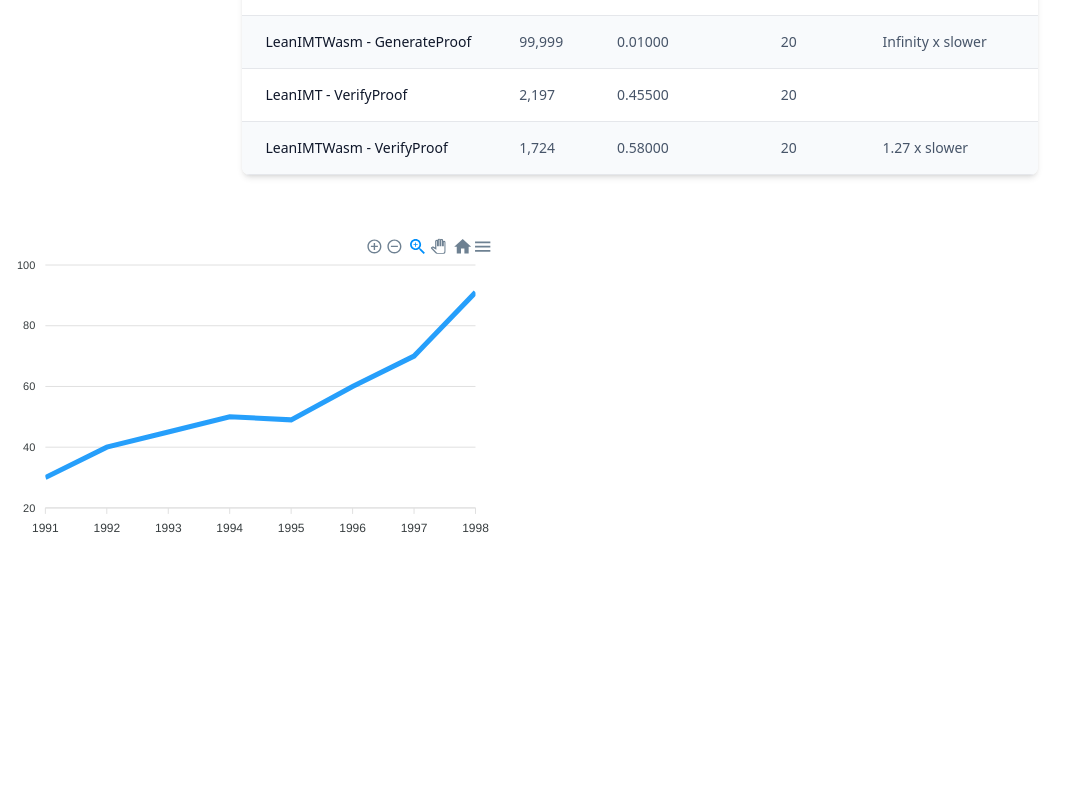
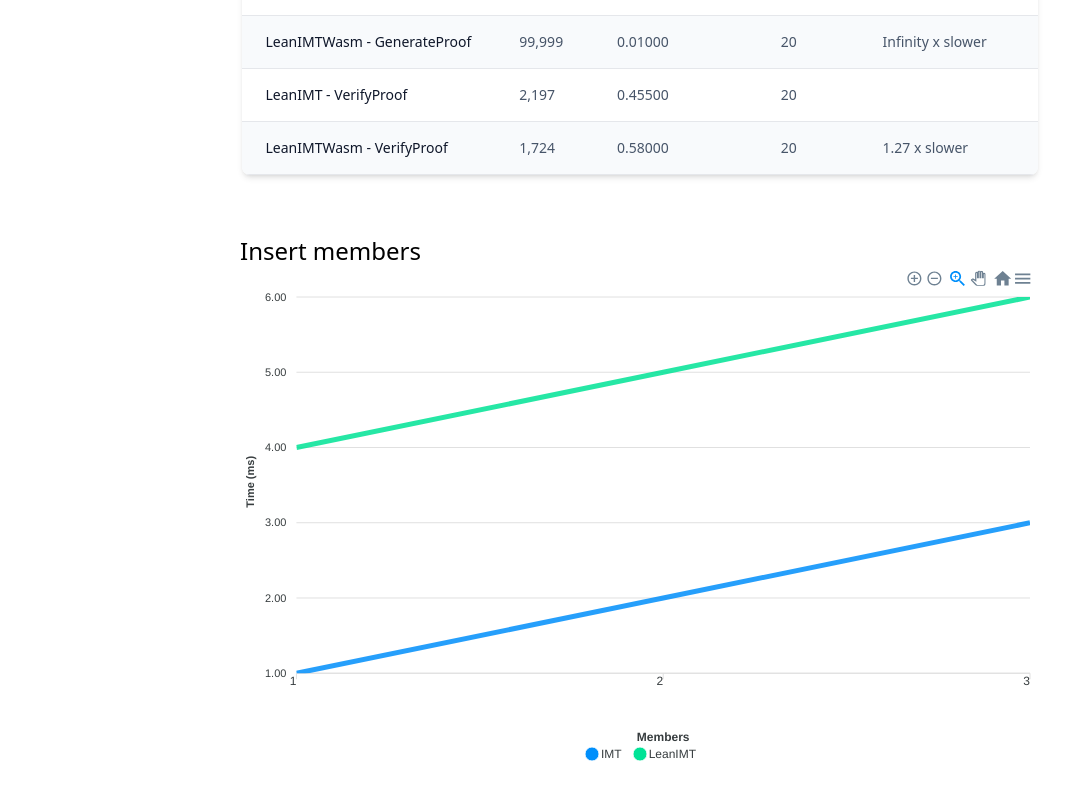
Before and after one commit to vplasencia/leanimt-rs, a React (Vite) app in the folder leanimt-browser-benchmarks/: page / in a window 1280 px wide. Shown: the part 1177-1977 px from the top of the page, without its empty margins (0-1082 px from the left). Before the commit the page ends 1743 px from the top, so only its background shows below. Built offline with nearby package versions, Linux system fonts and the light colour scheme.

Commit message:
feat: add line chart

```diff
--- a/leanimt-browser-benchmarks/src/App.tsx
+++ b/leanimt-browser-benchmarks/src/App.tsx
@@ -8,6 +8,8 @@ import Table from "./components/Table"
 import { Link } from "react-router-dom"
 
 import LineChart from "./components/LineChart"
+
+import Insert from "./assets/data/insert.json"
 
 export default function Browser() {
   // const [tableInfo, setTableInfo] = useState(FunctionsBrowser)
@@ -67,23 +69,52 @@ export default function Browser() {
           <Table data={FunctionsNode} />
         </div>
       </div>
+      <div className="flex flex-col justify-center items-center my-10">
         <LineChart
+          series={[
+            {
+              name: "IMT",
+              data: Insert[0].samples
+            },
+            {
+              name: "LeanIMT",
+              data: Insert[1].samples
+            }
+          ]}
           options={{
             chart: {
-            id: "basic-bar"
+              id: "line-insert"
             },
             xaxis: {
-            categories: [1991, 1992, 1993, 1994, 1995, 1996, 1997, 1998]
+              categories: Array.from({ length: 100 }, (_, i) => i + 1),
+              title: {
+                text: "Members"
+              },
+              labels: {
+                show: true,
+                rotate: 0,
+                rotateAlways: true,
+                hideOverlappingLabels: true,
+                trim: false
+              },
+              tickAmount: 5
+            },
+            yaxis: [
+              {
+                title: {
+                  text: "Time (ms)"
+                },
+                labels: {
+                  formatter: function (val: number) {
+                    return val.toFixed(2)
                   }
+                }
+              }
+            ]
           }}
-        series={[
-          {
-            name: "series-1",
-            data: [30, 40, 45, 50, 49, 60, 70, 91]
-          }
-        ]}
           key={"basic-bar"}
         />
       </div>
+    </div>
   )
 }
--- /dev/null
+++ b/leanimt-browser-benchmarks/src/assets/data/insert.json
@@ -0,0 +1,52 @@
+[
+  {
+    "Function": "LeanIMT - Insert",
+    "ops/sec": 418,
+    "Average Time (ms)": "2.38919",
+    "Samples": 131090,
+    "Relative to IMT": "",
+    "totalTime": 313199.5170837343,
+    "min": 0.21454200148582458,
+    "max": 36.25237500667572,
+    "hz": 418.55109235354576,
+    "period": 2.3891945768840817,
+    "samples": [1, 2, 3],
+    "mean": 2.3891945768840817,
+    "variance": 0.2295215881390153,
+    "sd": 0.47908411384538235,
+    "sem": 0.0013232045586022707,
+    "df": 131089,
+    "critical": 1.96,
+    "moe": 0.0025934809348604503,
+    "rme": 0.10855042782839366,
+    "p75": 2.5288330018520355,
+    "p99": 3.178624987602234,
+    "p995": 3.8034580051898956,
+    "p999": 8.101790994405746
+  },
+  {
+    "Function": "LeanIMTWasm - Insert",
+    "ops/sec": 790,
+    "Average Time (ms)": "1.26453",
+    "Samples": 131090,
+    "Relative to IMT": "1.89 x faster",
+    "totalTime": 165767.49268335104,
+    "min": 0.06195899844169617,
+    "max": 18.457834005355835,
+    "hz": 790.806435435493,
+    "period": 1.264531945101465,
+    "samples": [4, 5, 6],
+    "mean": 1.264531945101465,
+    "variance": 0.12141601089439717,
+    "sd": 0.3484480031430761,
+    "sem": 0.0009623946460966975,
+    "df": 131089,
+    "critical": 1.96,
+    "moe": 0.001886293506349527,
+    "rme": 0.1491693043941387,
+    "p75": 1.4791249930858612,
+    "p99": 2.0886250138282776,
+    "p995": 2.191166013479233,
+    "p999": 2.65754097700119
+  }
+]
--- a/leanimt-browser-benchmarks/src/components/LineChart.tsx
+++ b/leanimt-browser-benchmarks/src/components/LineChart.tsx
@@ -1,18 +1,20 @@
-import Chart from "react-apexcharts";
+import Chart from "react-apexcharts"
 
 export type LineChartProps = {
-    options: any,
+  options: any
   series: any
 }
 
 export default function LineChart({ options, series }: LineChartProps) {
   return (
-        <div>
+    <div className="w-90 h-auto">
+      <div className="font-medium text-2xl">Insert members</div>
       <Chart
         options={options}
         series={series}
         type="line"
-              width="500"
+        width="800"
+        height="500"
       />
     </div>
   )
```
Lines whose indentation alone changed are shown as unchanged.
